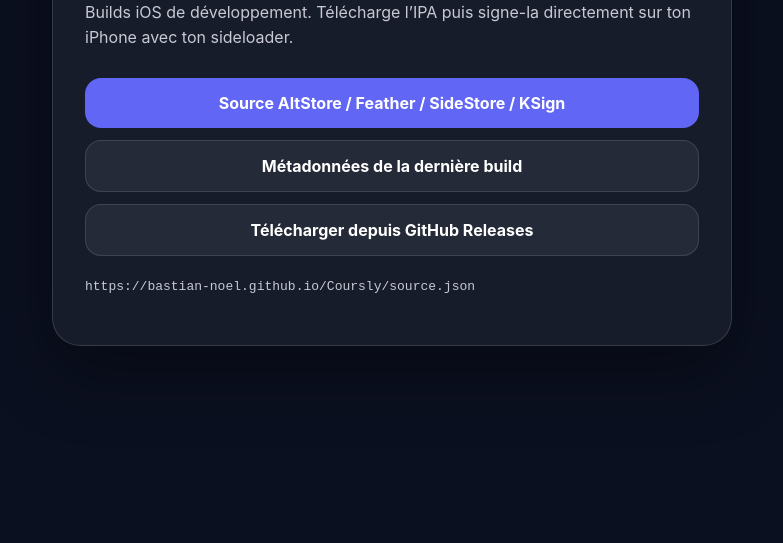
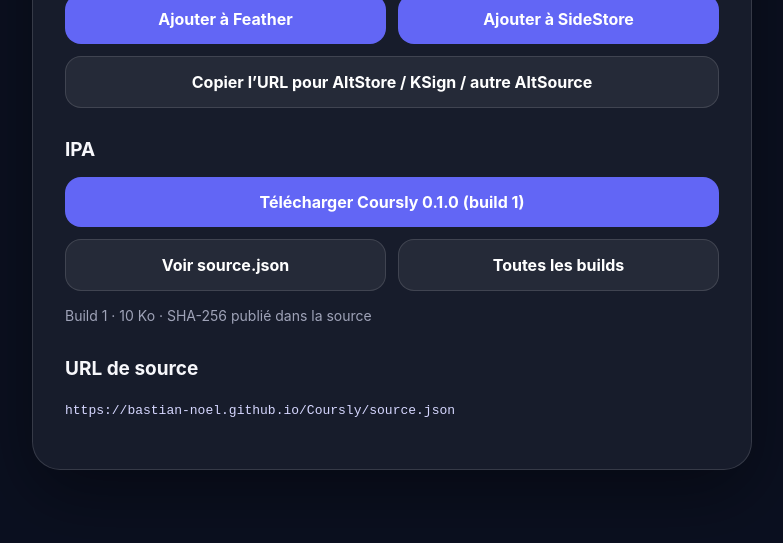
Before and after one commit to Bastian-Noel/Coursly, a plain HTML site: page index.html in a window 1280 px wide. Shown: the part 305-848 px from the top of the page, without its empty margins (248-1031 px from the left). Drawn offline with Linux system fonts and the light colour scheme.

Commit message:
Add sideloader links and latest IPA download

```diff
--- a/index.html
+++ b/index.html
@@ -6,21 +6,54 @@
   <meta name="color-scheme" content="dark light">
   <title>Coursly</title>
   <style>
-    :root{font-family:-apple-system,BlinkMacSystemFont,"SF Pro Display",sans-serif;background:#0b1020;color:#f7f7fb}body{margin:0;min-height:100vh;display:grid;place-items:center;padding:24px}main{width:min(680px,100%)}.card{padding:32px;border:1px solid #ffffff22;border-radius:28px;background:#ffffff0d;box-shadow:0 24px 70px #0006}h1{font-size:48px;margin:0 0 8px}p{color:#c8c9d4;line-height:1.55}.actions{display:grid;gap:12px;margin-top:28px}a{display:block;padding:15px 18px;border-radius:16px;background:#6266f5;color:#fff;text-decoration:none;font-weight:700;text-align:center}a.secondary{background:#ffffff10;border:1px solid #ffffff20}code{word-break:break-all}
+    :root{font-family:-apple-system,BlinkMacSystemFont,"SF Pro Display",sans-serif;background:#0b1020;color:#f7f7fb}body{margin:0;min-height:100vh;display:grid;place-items:center;padding:24px}main{width:min(720px,100%)}.card{padding:32px;border:1px solid #ffffff22;border-radius:28px;background:#ffffff0d;box-shadow:0 24px 70px #0006}h1{font-size:48px;margin:0 0 8px}h2{font-size:19px;margin-top:30px}p{color:#c8c9d4;line-height:1.55}.actions{display:grid;grid-template-columns:1fr 1fr;gap:12px;margin-top:16px}a,button{box-sizing:border-box;display:block;width:100%;padding:15px 18px;border-radius:16px;background:#6266f5;color:#fff;text-decoration:none;font:inherit;font-weight:700;text-align:center;border:0;cursor:pointer}a.secondary,button.secondary{background:#ffffff10;border:1px solid #ffffff20}.wide{grid-column:1/-1}code{word-break:break-all;color:#d6d7ff}.status{font-size:14px;color:#9fa3b8}@media(max-width:560px){.actions{grid-template-columns:1fr}.wide{grid-column:auto}.card{padding:24px}h1{font-size:42px}}
   </style>
 </head>
 <body>
   <main>
     <section class="card">
       <h1>Coursly</h1>
-      <p>Builds iOS de développement. Télécharge l’IPA puis signe-la directement sur ton iPhone avec ton sideloader.</p>
+      <p>Builds iOS de développement. L’IPA est construite automatiquement sur GitHub puis peut être signée directement sur l’iPhone.</p>
+
+      <h2>Installer / ajouter la source</h2>
       <div class="actions">
-        <a href="source.json">Source AltStore / Feather / SideStore / KSign</a>
-        <a class="secondary" href="latest.json">Métadonnées de la dernière build</a>
-        <a class="secondary" href="https://github.com/Bastian-Noel/Coursly/releases">Télécharger depuis GitHub Releases</a>
+        <a href="feather://source/https://bastian-noel.github.io/Coursly/source.json">Ajouter à Feather</a>
+        <a href="sidestore://source?url=https%3A%2F%2Fbastian-noel.github.io%2FCoursly%2Fsource.json">Ajouter à SideStore</a>
+        <button class="secondary wide" id="copySource">Copier l’URL pour AltStore / KSign / autre AltSource</button>
       </div>
-      <p><code>https://bastian-noel.github.io/Coursly/source.json</code></p>
+
+      <h2>IPA</h2>
+      <div class="actions">
+        <a class="wide" id="downloadLatest" href="https://github.com/Bastian-Noel/Coursly/releases">Télécharger la dernière IPA</a>
+        <a class="secondary" href="source.json">Voir source.json</a>
+        <a class="secondary" href="https://github.com/Bastian-Noel/Coursly/releases">Toutes les builds</a>
+      </div>
+      <p class="status" id="buildStatus">Chargement des informations de la dernière build…</p>
+
+      <h2>URL de source</h2>
+      <p><code id="sourceURL">https://bastian-noel.github.io/Coursly/source.json</code></p>
     </section>
   </main>
+
+  <script>
+    const sourceURL = 'https://bastian-noel.github.io/Coursly/source.json';
+    document.getElementById('copySource').addEventListener('click', async () => {
+      await navigator.clipboard.writeText(sourceURL);
+      document.getElementById('copySource').textContent = 'URL copiée ✓';
+    });
+
+    fetch('latest.json', { cache: 'no-store' })
+      .then(r => r.json())
+      .then(build => {
+        if (!build.downloadURL) return;
+        const button = document.getElementById('downloadLatest');
+        button.href = build.downloadURL;
+        button.textContent = `Télécharger Coursly ${build.version} (build ${build.buildVersion})`;
+        document.getElementById('buildStatus').textContent = `Build ${build.buildVersion} · ${Math.round(build.size / 1024)} Ko · SHA-256 publié dans la source`;
+      })
+      .catch(() => {
+        document.getElementById('buildStatus').textContent = 'Les Releases GitHub restent disponibles si les métadonnées ne se chargent pas.';
+      });
+  </script>
 </body>
 </html>
```
